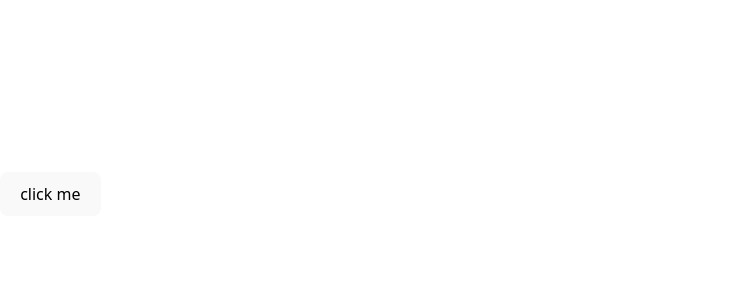
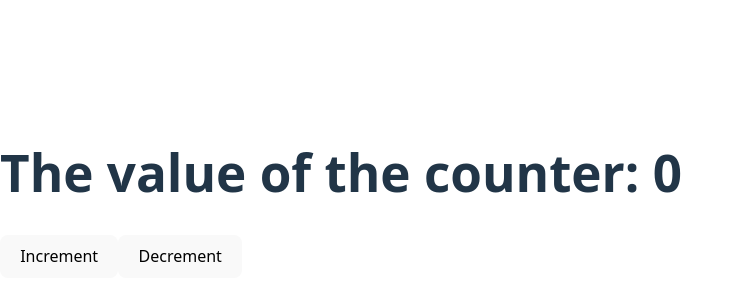
Before and after one commit to deependra88/react-vite-practice-scaler, a React (Vite) app: page / in a window 1280 px wide. Shown: the part 206-506 px from the top of the page, without its empty margins (0-743 px from the left). Built offline with nearby package versions, Linux system fonts and the light colour scheme.

Commit message:
state in react

```diff
--- a/src/App.jsx
+++ b/src/App.jsx
@@ -4,6 +4,7 @@
 import Fruits from './components/Fruits';
 import Hello from './components/Hello';
 import Message from './components/Message';
+import Counter from './components/Counter';
 function App() {
   // const seatNumbers = [1,4,7];
   const person = {
@@ -16,7 +17,8 @@
       {/* <Hello person={person} /> */}
       {/* <Animals /> */}
       {/* <Fruits /> */}
-      <Message />
+      {/* <Message /> */}
+      <Counter />
     </>
   );
 }
--- /dev/null
+++ b/src/components/Counter.jsx
@@ -0,0 +1,24 @@
+import React,{useState} from "react";
+
+function Counter(){
+
+const [count,setCount] = useState(0);
+
+function IncCount(){
+    setCount(count+1);
+}
+
+function DecCount(){
+    setCount(count-1);
+}
+    return(
+        <>
+        <h1>The value of the counter: {count}</h1>
+
+        <button onClick={IncCount}>Increment</button>
+        <button onClick={DecCount}>Decrement</button>
+        </>
+    )
+}
+
+export default Counter;
```
